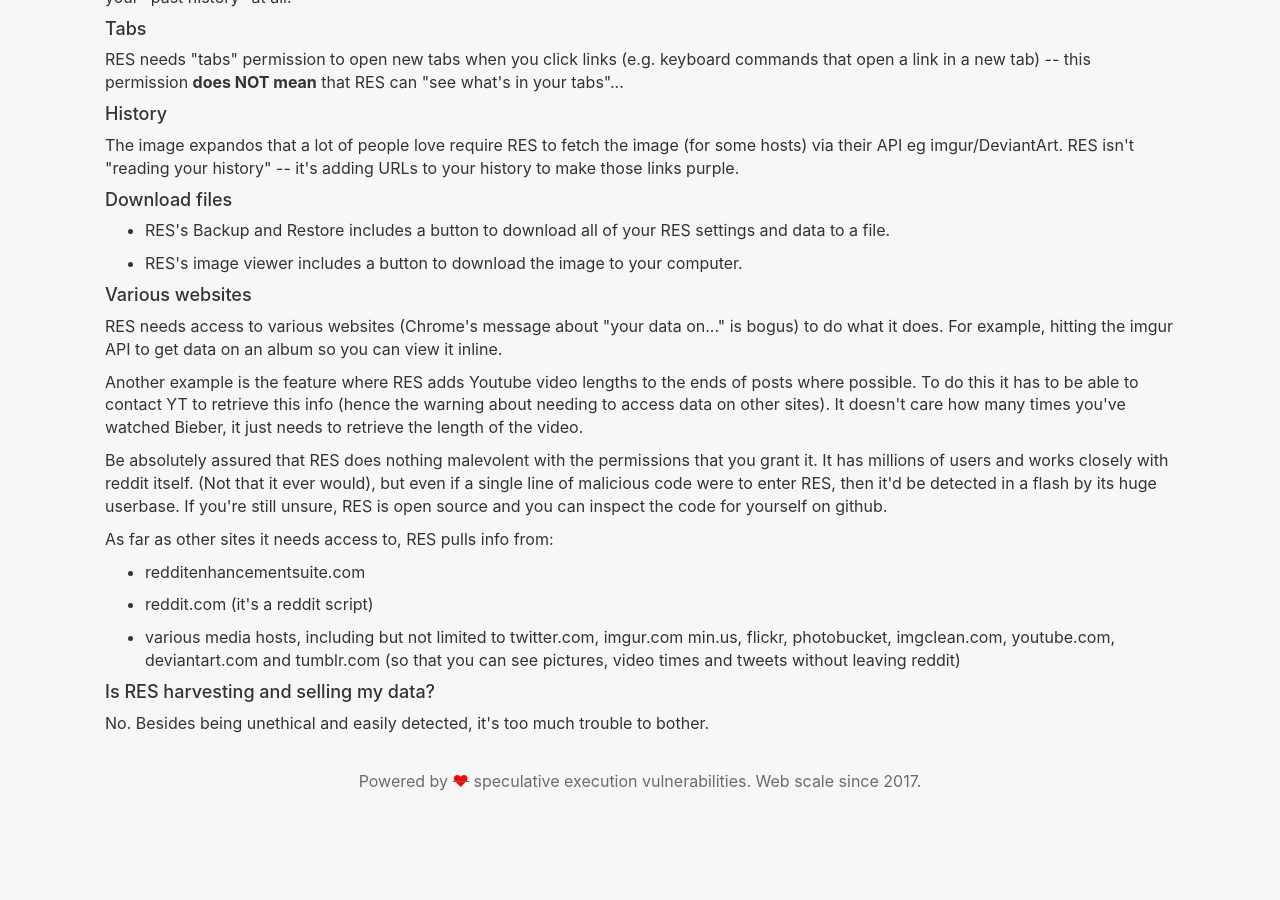
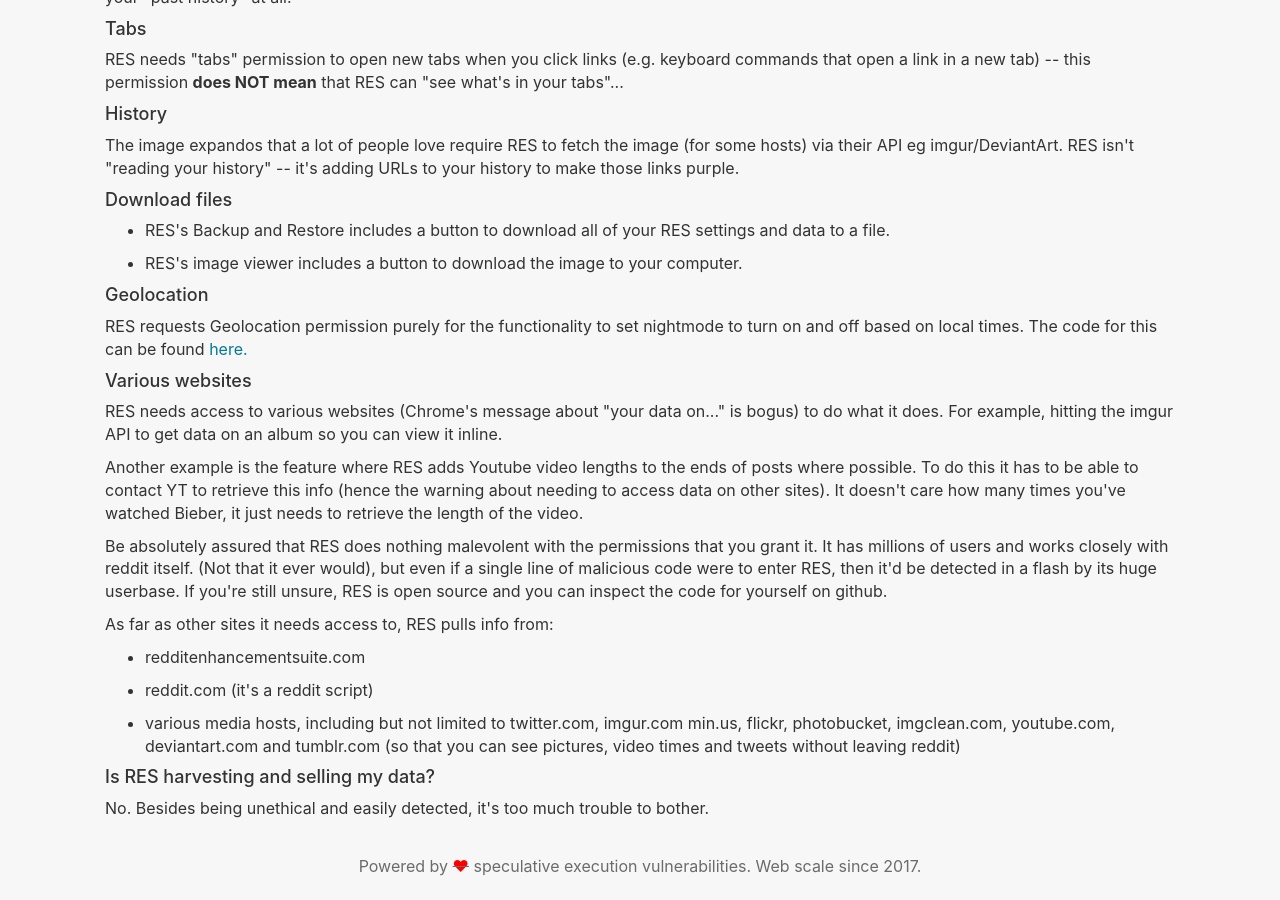
Before and after one commit to Reddit-Enhancement-Suite/Reddit-Enhancement-Suite.github.io, a Jekyll site: the page built from privacy.html, in a window 1280 px wide and 900 px high, scrolled down 1150 px. Built offline with Jekyll 4.4.1, drawn with Linux system fonts in a browser that asks for light colours; before the commit the page ends 1965 px from its top, so only the background shows below that; some of the changed lines change nothing that is shown.

Commit message:
Add Geolocation API

```diff
--- a/privacy.html
+++ b/privacy.html
@@ -20,13 +20,13 @@
 <p><li>Use separate user profiles on your browser or computer.</li></p>
 <p><li>Don't let other people use your user profile or access your data.</li></p>
 
-<p></p>For more information, read the <a href="https://developer.pidgin.im/wiki/PlainTextPasswords" title="Pidgin dev team's stance">Pidgin dev team's stance.</a></p>
+<p></p>For more information, read the <a href="https://developer.pidgin.im/wiki/PlainTextPasswords" title="Pidgin dev team's stance" target="_blank">Pidgin dev team's stance.</a></p>
 
 <h4>Browsing history</h4>
 <p>RES stores some data about where you've visited recently on Reddit.com. This data is also stored while using RES incognito.</p>
 
 <h4>Browser permissions</h4>
-<p>RES requires access to certain functions of your browser and access to some external websites. <a href="https://www.reddit.com/r/enhancement/wiki/permissions" title="RES Browser Permissions">Would you like to know more, citizen?</a></p>
+<p>RES requires access to certain functions of your browser and access to some external websites. <a href="https://www.reddit.com/r/enhancement/wiki/permissions" title="RES Browser Permissions" target="_blank">Would you like to know more, citizen?</a></p>
 
 <h4>Phoning home</h4>
 <p>Reddit Enhancement Suite does not check home to our own/managed servers. However, browsers will check their own extension servers to see if a new version of RES is available. No data about you is sent to the RES team nor is it stored.</p>
@@ -57,6 +57,9 @@
 <p><li>RES's image viewer includes a button to download the image to your computer.</li></p>
 </ul>
 
+<h4>Geolocation</h4>
+<p>RES requests Geolocation permission purely for the functionality to set nightmode to turn on and off based on local times. The code for this can be found <a href="https://github.com/honestbleeps/Reddit-Enhancement-Suite/blob/96e249f10496d8369156ac676c89c5653e7a83bc/lib/modules/nightMode.js#L226-L236" title="Geolocation API Code" target="_blank">here.</a></p>
+
 <h4>Various websites</h4>
 <p>RES needs access to various websites (Chrome's message about "your data on..." is bogus) to do what it does. For example, hitting the imgur API to get data on an album so you can view it inline.</p>
 
```
